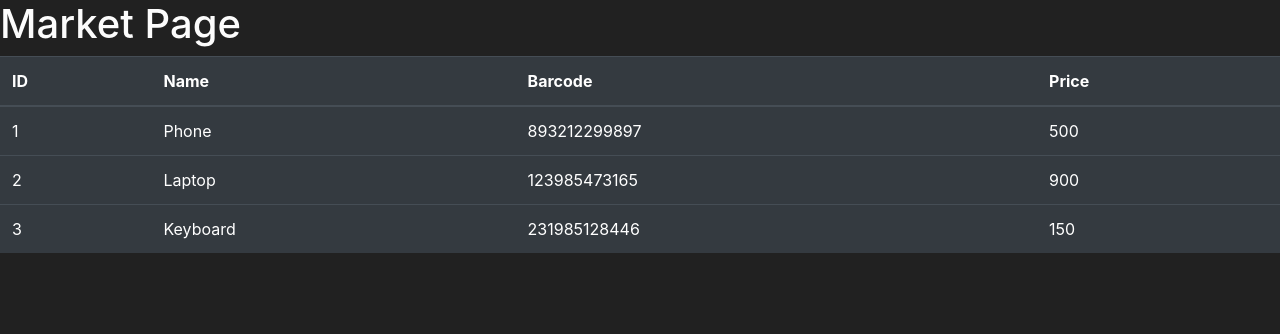
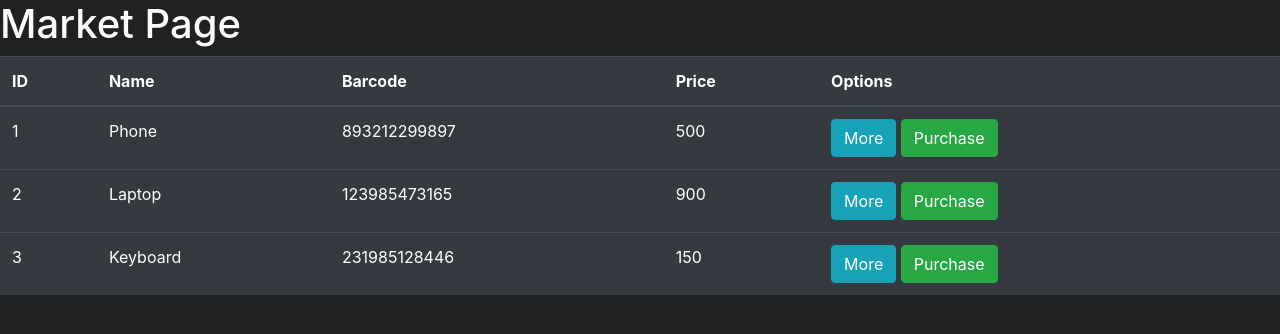
Before and after one commit to Ravinduyas/Python-Learning-Room, a Flask app: page /market in a window 1280 px wide. Shown: the part 56-390 px from the top of the page. Run offline with Flask 3, Linux system fonts and the light colour scheme.

Commit message:
buttons added

```diff
--- a/Flask/Flask Market/templates/market.html
+++ b/Flask/Flask Market/templates/market.html
@@ -44,6 +44,7 @@
             <th scope="col">Name</th>
             <th scope="col">Barcode</th>
             <th scope="col">Price</th>
+            <th scope="col">Options</th>
 
         </tr>
     </thead>
@@ -55,8 +56,13 @@
             <td>{{ item.name }}</td>
             <td>{{ item.barcode }}</td>
             <td>{{ item.price }}</td>
+            <td>
+                <button class="btn btn-out-outline btn-info">More</button>
+                <button class="btn btn-out-outline btn-success">Purchase</button>
+            </td>
         </tr>
         {% endfor %}
+
 
     </tbody>
     </table>
```
